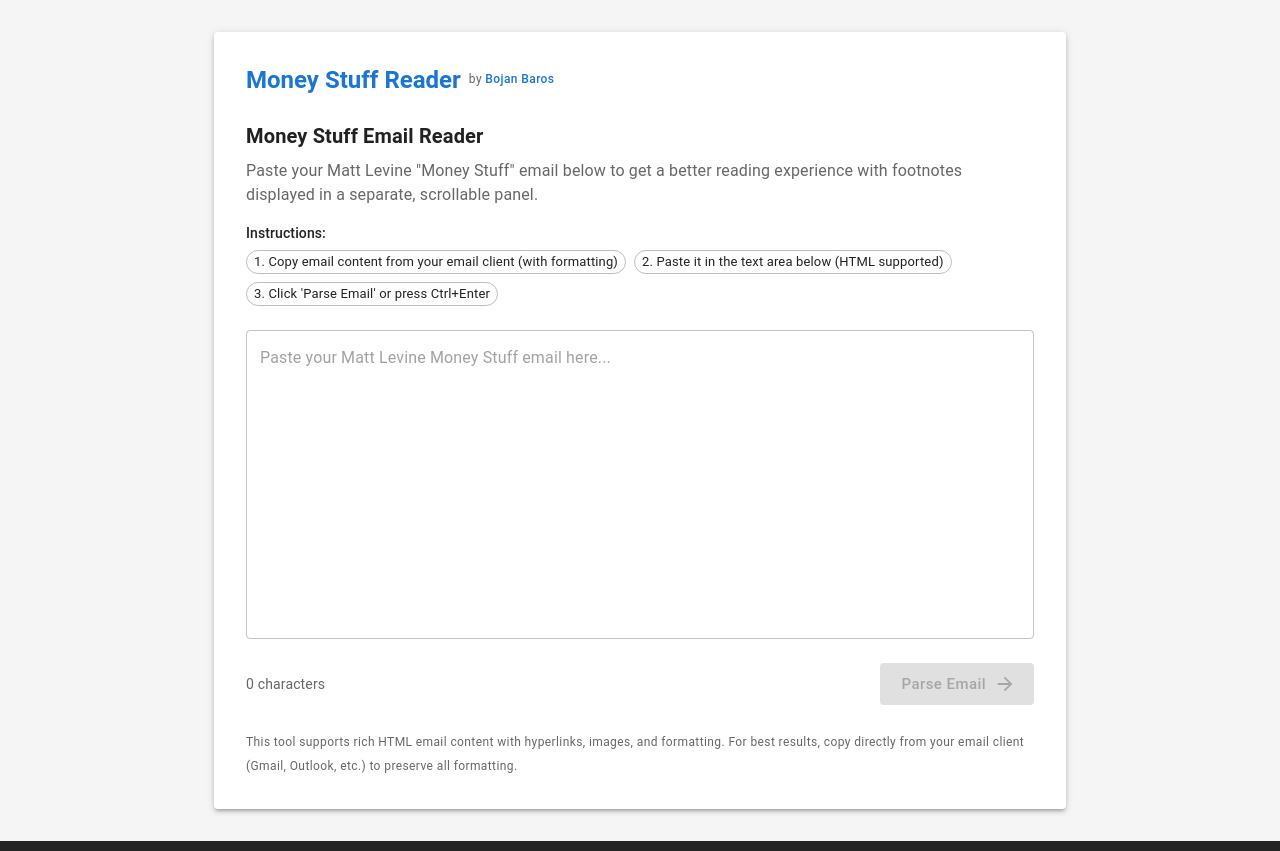
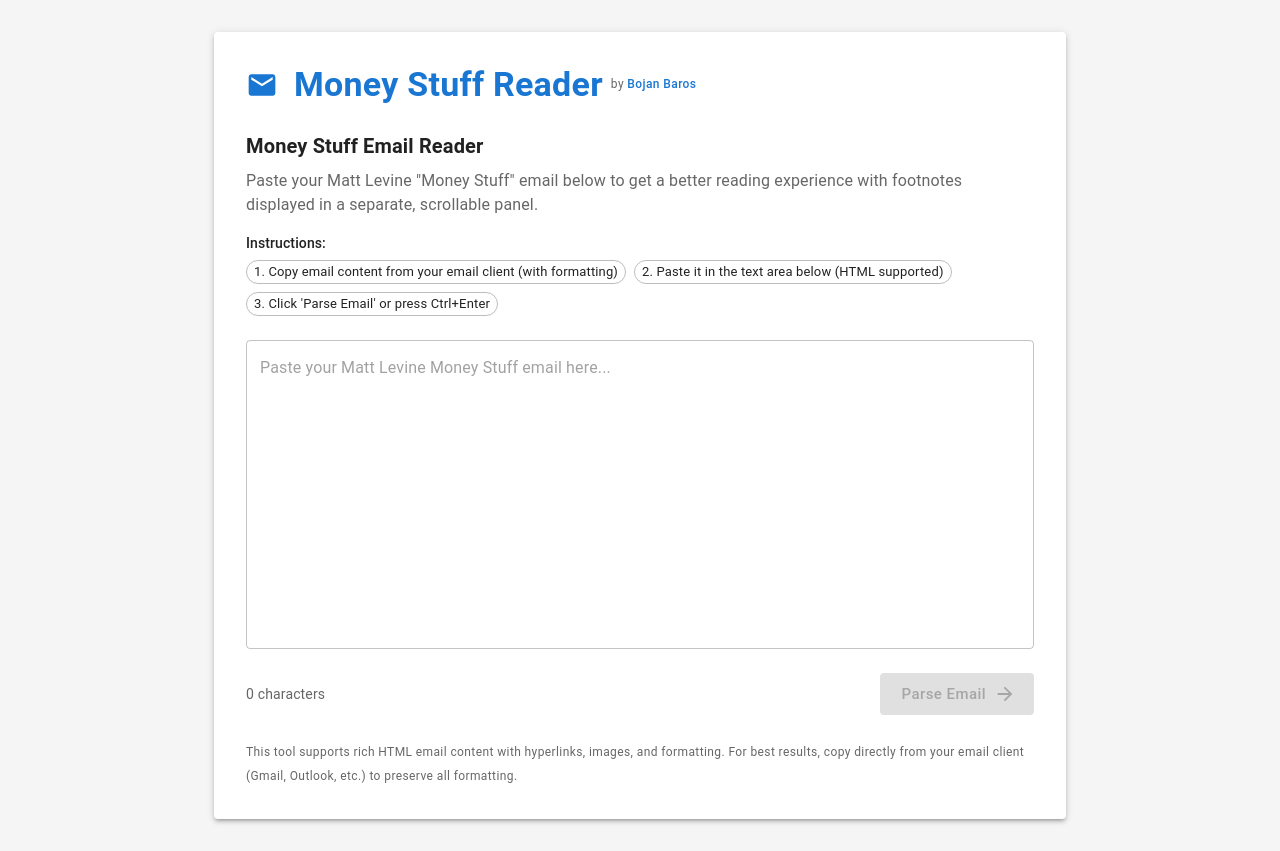
Before and after one commit to bbaros/money_reader, a React (Vite) app: page / in a window 1280 px wide. Built offline with nearby package versions, Linux system fonts and the light colour scheme.

Commit message:
Fix to heading

```diff
--- a/src/components/EmailInputPage.tsx
+++ b/src/components/EmailInputPage.tsx
@@ -58,7 +58,8 @@
                         pb: 1
                     }}
                 >
-                    <Typography variant="h5" component="h1" sx={{ color: 'primary.main' }}>
+                    <Email sx={{ mr: 2, fontSize: 32, color: 'primary.main' }} />
+                    <Typography variant="h4" component="h1" sx={{ color: 'primary.main' }}>
                         Money Stuff Reader
                     </Typography>
                     <Typography
```
